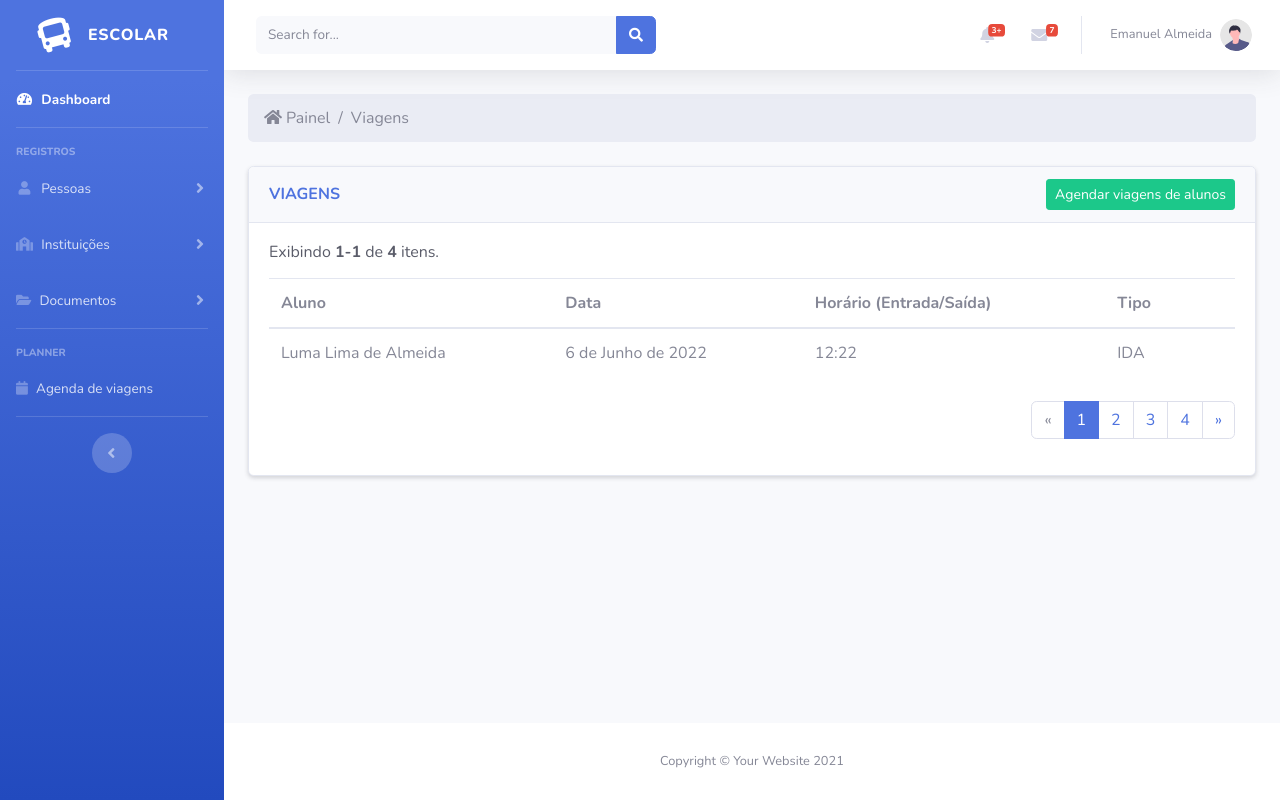
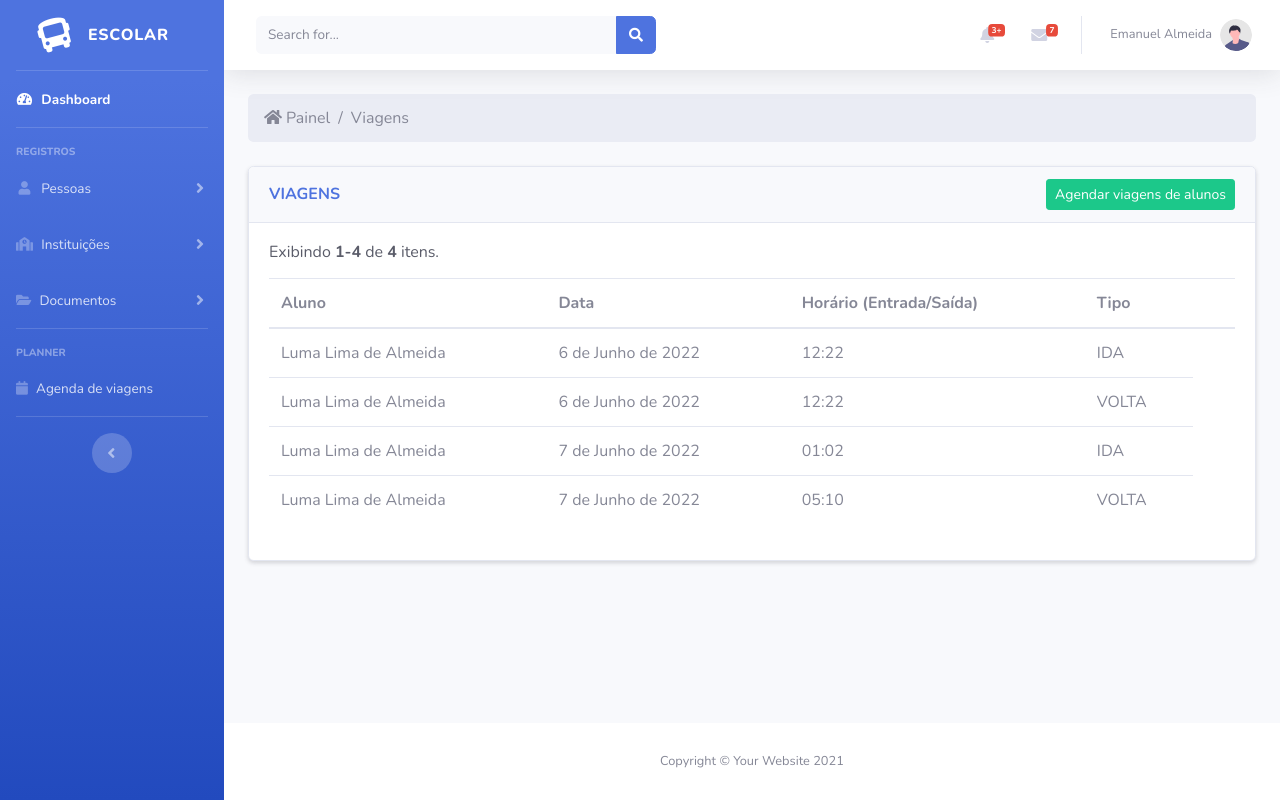
Before and after one commit to Emanuel-AlmeidaDev/crm-escolar, a Django app: page /viagens/ in a window 1280 px wide. Run offline with Django 4.2, Linux system fonts and the light colour scheme; data comes from the database, SQL or seed files in the repository; some libraries are stand-ins or nearby versions.

Commit message:
Ajustando quantidade de objetos por pagina e crrigindo select2

```diff
--- a/viagens/templates/viagens.html
+++ b/viagens/templates/viagens.html
@@ -86,6 +86,7 @@
                                         <div class="col-sm-12 mb-3 mb-sm-0">
                                             <label for="">Aluno: </label>
                                             <select class="form-control select-aluno" name="aluno" id="">
+                                                <option value="">Selecione o aluno...</option>
                                                 {% for aluno in alunos %}
                                                 <option value="{{ aluno.id }}">{{ aluno.nome }}</option>
                                                 {% endfor %}
@@ -214,10 +215,9 @@
     <script>
         // In your Javascript (external .js resource or <script> tag)
         $(document).ready(function() {
-            $('.select-aluno').select2(
-                width: 'resolve'
-            );
-            $('.select-aluno').wi();
+            $('.select-aluno').select2({
+                width: '100%',
+        });
         });
     </script>
 {% endblock extra_js %}
--- a/viagens/views.py
+++ b/viagens/views.py
@@ -10,7 +10,7 @@ from .models import AgendaViagem
 
 def viagens(request):
     viagens = AgendaViagem.objects.all().order_by('datetime')
-    paginator = Paginator(viagens, 1)
+    paginator = Paginator(viagens, 25)
 
     page_number = request.GET.get('page')
     page_obj = paginator.get_page(page_number)
```
